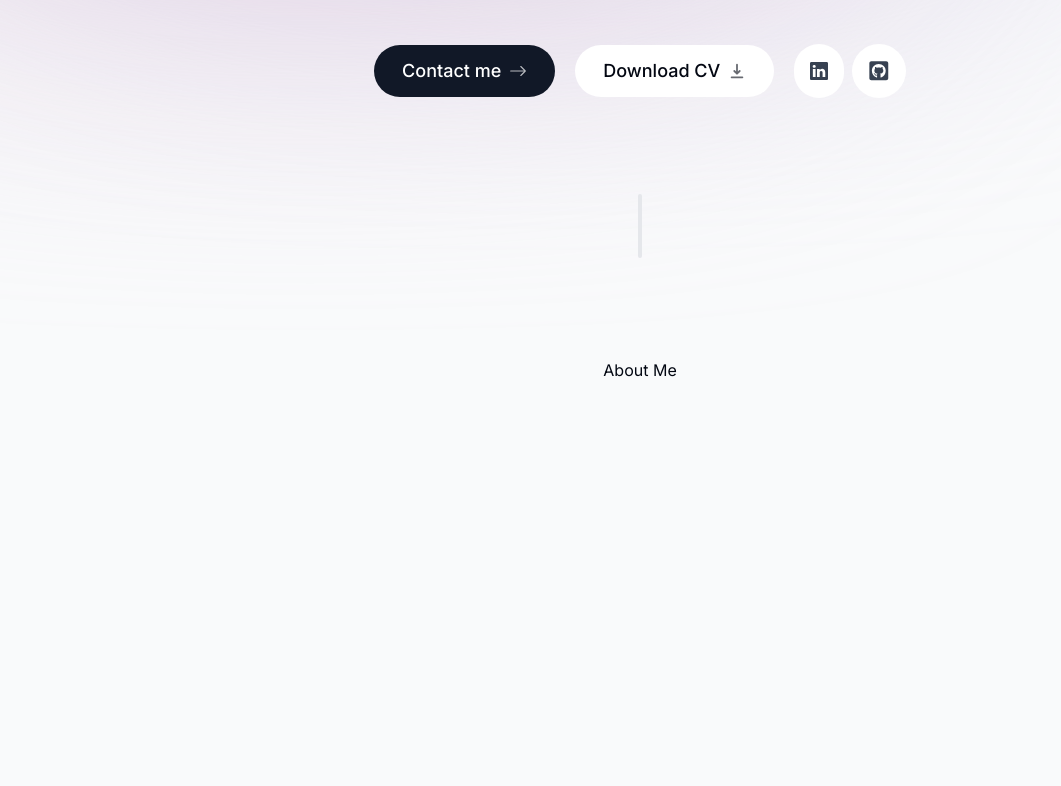
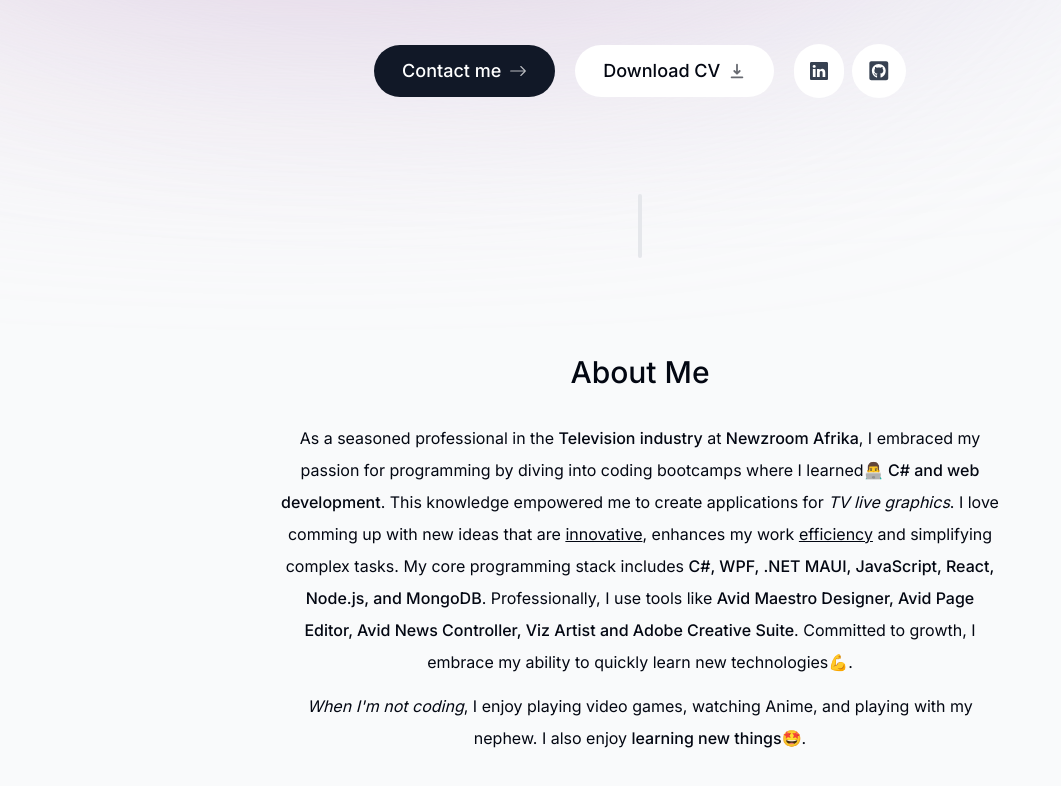
Before and after one commit to Tally2014/portfolio, a Next.js app: page / in a window 1280 px wide. Shown: the part 576-1362 px from the top of the page, without its empty margins (0-1061 px from the left). Before the commit the page ends 1122 px from the top, so only its background shows below. Built offline with nearby package versions, Linux system fonts and the light colour scheme.

Commit message:
style - Add tsx content in the About component

```diff
--- a/components/About.jsx
+++ b/components/About.jsx
@@ -11,7 +11,37 @@ export default function About() {
       transition={{ delay: 0.175 }}
       id="about"
     >
-      <h1>About Me</h1>
+      <h2 className="text-3xl font-medium capitalize mb-8 text-center">
+        About Me
+      </h2>
+      <p className="mb-3">
+        As a seasoned professional in the{" "}
+        <span className="font-medium">Television industry</span> at{" "}
+        <span className="font-medium">Newzroom Afrika</span>, I embraced my
+        passion for programming by diving into coding bootcamps where I
+        learned👨‍💻 <span className="font-medium">C# and web development</span>.
+        This knowledge empowered me to create applications for{" "}
+        <span className="italic">TV live graphics</span>. I love comming up with
+        new ideas that are <span className="underline">innovative</span>,
+        enhances my work <span className="underline">efficiency</span> and
+        simplifying complex tasks. My core programming stack includes{" "}
+        <span className="font-medium">
+          C#, WPF, .NET MAUI, JavaScript, React, Node.js, and MongoDB
+        </span>
+        . Professionally, I use tools like{" "}
+        <span className="font-medium">
+          Avid Maestro Designer, Avid Page Editor, Avid News Controller, Viz
+          Artist and Adobe Creative Suite
+        </span>
+        . Committed to growth, I embrace my ability to quickly learn new
+        technologies💪.
+      </p>
+
+      <p>
+        <span className="italic">When I'm not coding</span>, I enjoy playing
+        video games, watching Anime, and playing with my nephew. I also enjoy{" "}
+        <span className="font-medium">learning new things</span>🤩.
+      </p>
     </motion.section>
   );
 }
```
